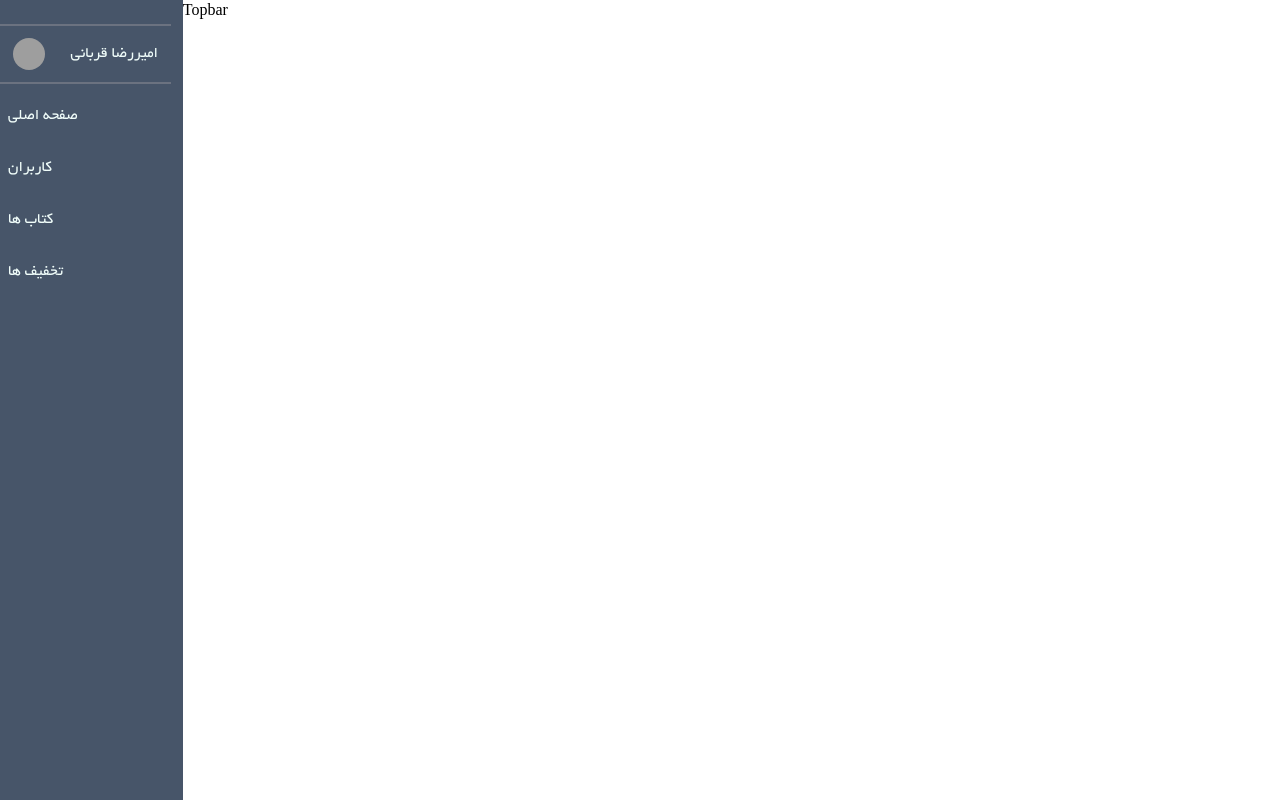
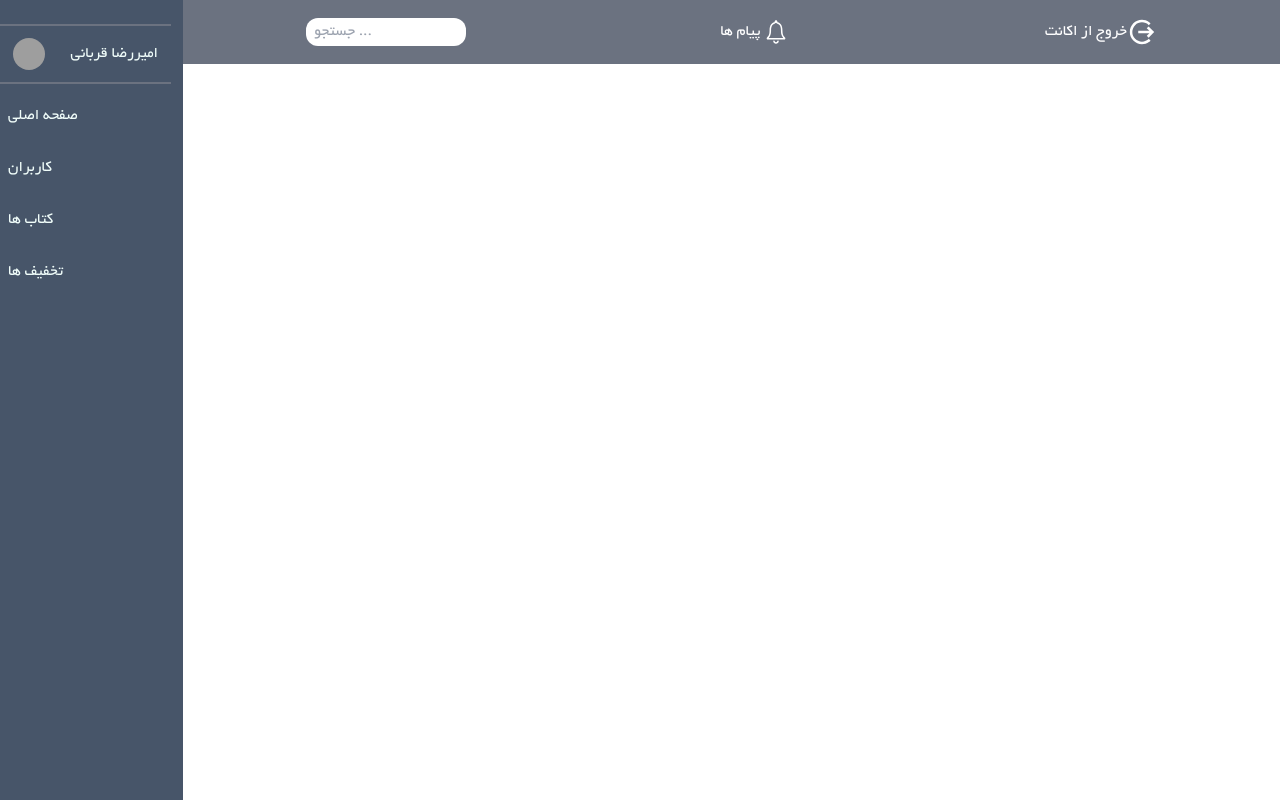
Before and after one commit to amirgh82/Book-Store, a React app: page /p-admin in a window 1280 px wide. Built offline with nearby package versions, Linux system fonts and the light colour scheme; grey boxes are pictures that could not be loaded; the HTML template or start-up script is replaced by a standard one.

Commit message:
Add topbar

```diff
--- a/src/pages/AdminPanel/Topbar/Topbar.jsx
+++ b/src/pages/AdminPanel/Topbar/Topbar.jsx
@@ -1,7 +1,20 @@
 import React from 'react'
+import { IoIosNotificationsOutline } from 'react-icons/io'
+import { IoMdLogOut } from 'react-icons/io'
 
-export default function Topbar() {
+export default function Topbar () {
   return (
-    <div>Topbar</div>
+    <div className='w-full h-16 bg-gray-500 text-white flex justify-around items-center'>
+      <input type='text' className=' w-40 h-7 px-2 border-none rounded-xl outline-1 outline-zinc-300' placeholder='جستجو ...'/>
+
+      <div className='notification-icon flex items-center'>
+        <span className='ml-2'>پیام ها</span>
+        <IoIosNotificationsOutline className='text-3xl' />
+      </div>
+      <div className='logout-icon flex items-center'>
+        <span className='ml-2'>خروج از اکانت</span>
+        <IoMdLogOut className='text-3xl' />
+      </div>
+    </div>
   )
 }
```
